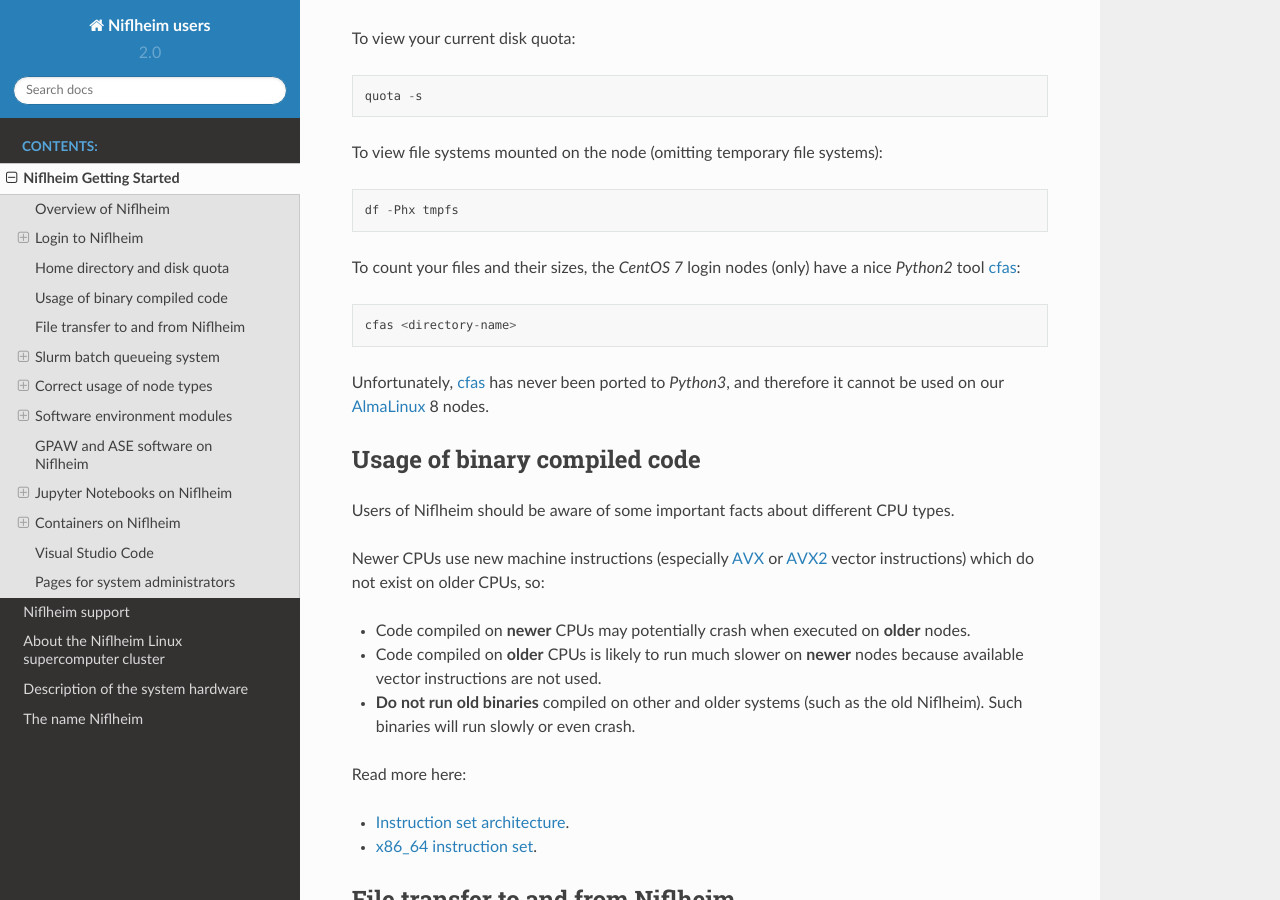
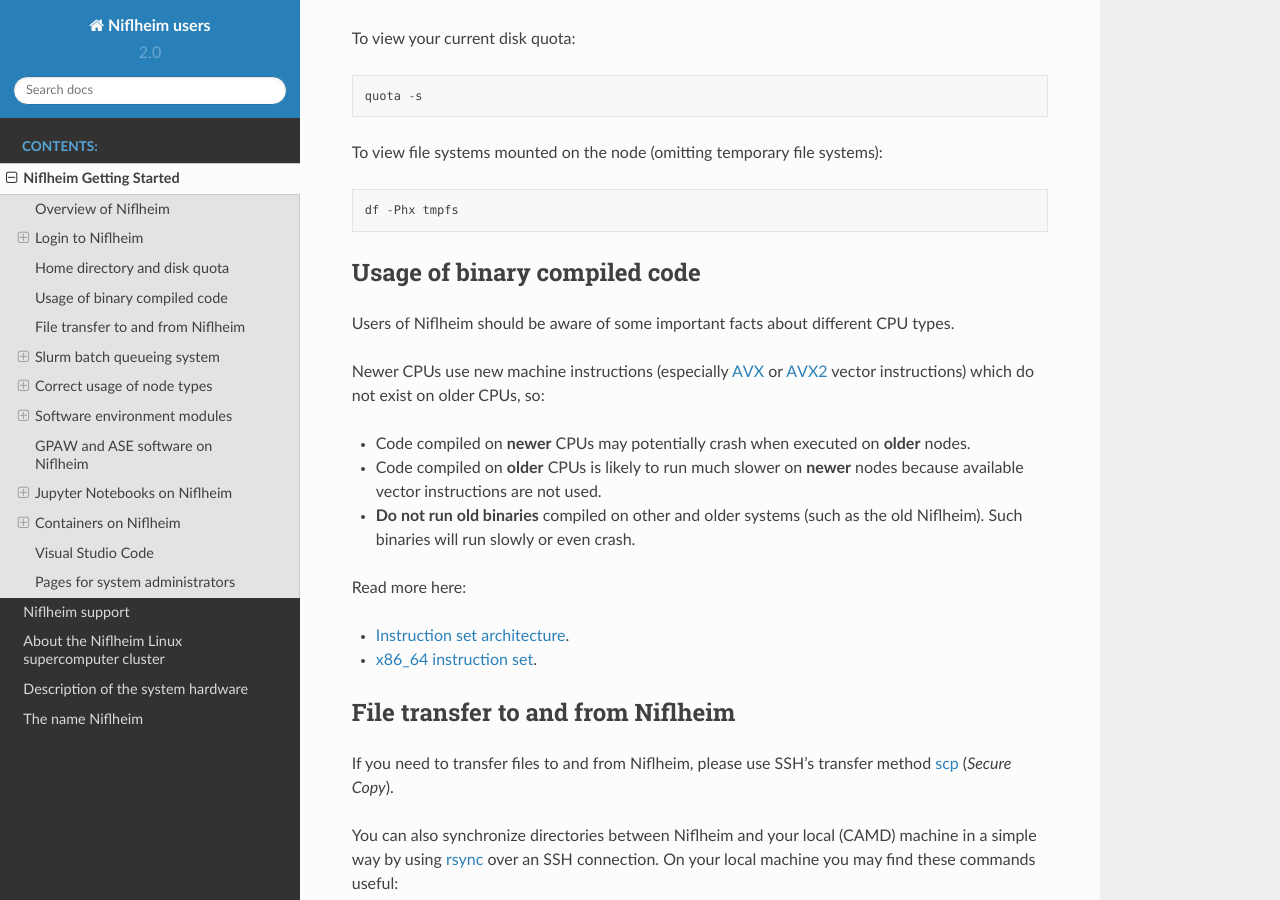
Before and after one commit to OleHolmNielsen/Niflheim_users, a Sphinx documentation site: the page built from docs/Niflheim_Getting_Started.rst, in a window 1280 px wide and 900 px high, scrolled down 2943 px. Built offline with Sphinx 7.4.7 and the Read the Docs theme 2.0.0, drawn with Linux system fonts in a browser that asks for light colours; some of the changed text lies outside the part shown.

Commit message:
Removed documentation of CentOS 7

```diff
--- a/docs/Niflheim_Getting_Started.rst
+++ b/docs/Niflheim_Getting_Started.rst
@@ -13,7 +13,7 @@
 The *Niflheim* Linux cluster setup is based upon:
 
 * Compute nodes as described on the :ref:`Hardware` page.
-* RockyLinux_ 8, AlmaLinux_ 8, and CentOS_ 7 Linux OS,
+* RockyLinux_ 8 and AlmaLinux_ 8 Linux OS,
 * Slurm_ batch queueing system,
 * Software_Modules_ using Lmod_ and EasyBuild_modules_.
 
@@ -159,14 +159,6 @@
 
   df -Phx tmpfs
 
-To count your files and their sizes, the *CentOS 7* login nodes (only) have a nice *Python2* tool cfas_::
-
-  cfas <directory-name>
-
-Unfortunately, cfas_ has never been ported to *Python3*, and therefore it cannot be used on our AlmaLinux_ 8 nodes.
-
-.. _cfas: https://github.com/runefriborg/cfas
-
 Usage of binary compiled code
 =============================
 
@@ -263,14 +255,7 @@
     - **/tmp scratch disk**
     - **Login nodes**
     - **Linux OS**
-  * - xeon24, xeon24_week
-    - Broadwell_
-    - 24
-    - 254 GB
-    - 140 GB
-    - slid
-    - CentOS_ 7
-  * - xeon24el8, xeon24el8_test
+  * - xeon24el8, xeon24el8_test, xeon24el8_week
     - Broadwell_
     - 24
     - 254 GB
@@ -340,13 +325,6 @@
     - 1.7 TB
     - surt
     - RockyLinux_ 8
-  * - xeon24, xeon24_week
-    - Broadwell_
-    - 24
-    - 254 GB
-    - 140 GB
-    - slid
-    - CentOS_ 7
 
 **Please notice** the following points:
 
```
Also changed, not shown: other parts of docs/Niflheim_Getting_Started.rst (+1 -1 lines).
